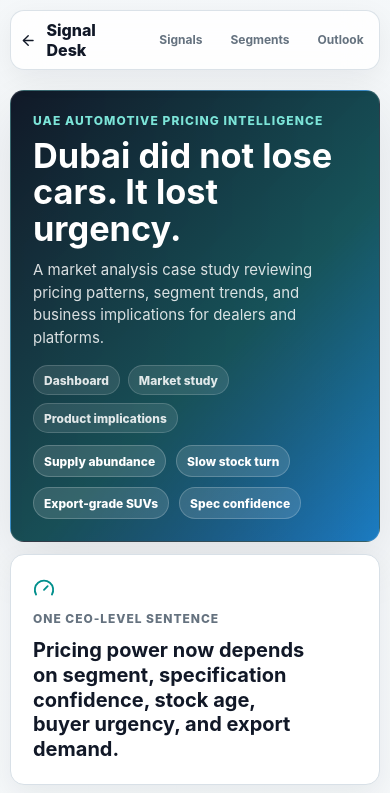
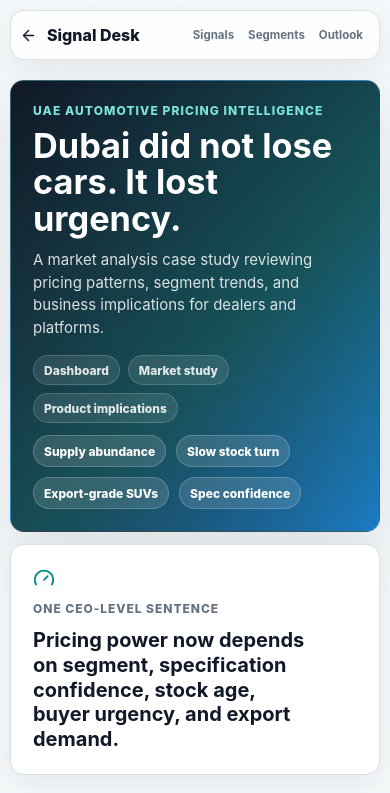
Before and after one commit to Alexey3250/signal-desk, a Next.js app: page /automotive in a window 390 px wide. Shown: the top 793 px of the page. Built offline with nearby package versions, Linux system fonts and the light colour scheme.

Commit message:
Polish automotive mobile header

```diff
--- a/app/globals.css
+++ b/app/globals.css
@@ -80,6 +80,7 @@ svg {
   gap: 10px;
   min-width: 0;
   font-weight: 800;
+  white-space: nowrap;
 }
 
 .brand-mark,
@@ -393,6 +394,7 @@ h1 {
 
 .section-band {
   padding: 52px 0 8px;
+  scroll-margin-top: 86px;
 }
 
 .section-heading {
@@ -1228,12 +1230,18 @@ h1 {
   }
 
   .topnav {
-    width: auto;
-    overflow-x: auto;
-    padding-bottom: 2px;
-    gap: 2px;
-    font-size: 12px;
+    flex: 1 1 auto;
+    justify-content: flex-end;
+    min-width: 0;
+    overflow-x: visible;
+    padding-bottom: 0;
+    gap: 0;
+    font-size: 11.5px;
     white-space: nowrap;
+  }
+
+  .topnav a {
+    padding: 7px 6px;
   }
 
   .brand-lockup {
@@ -1360,3 +1368,28 @@ h1 {
     width: 100%;
   }
 }
+
+@media (max-width: 380px) {
+  .topbar {
+    gap: 6px;
+    padding: 8px;
+  }
+
+  .topbar .brand-mark {
+    display: none;
+  }
+
+  .brand-lockup,
+  .back-link {
+    gap: 6px;
+    font-size: 14px;
+  }
+
+  .topnav {
+    font-size: 11px;
+  }
+
+  .topnav a {
+    padding: 7px 5px;
+  }
+}
```
